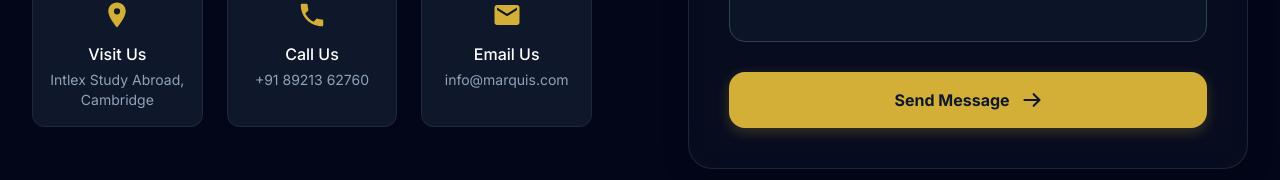
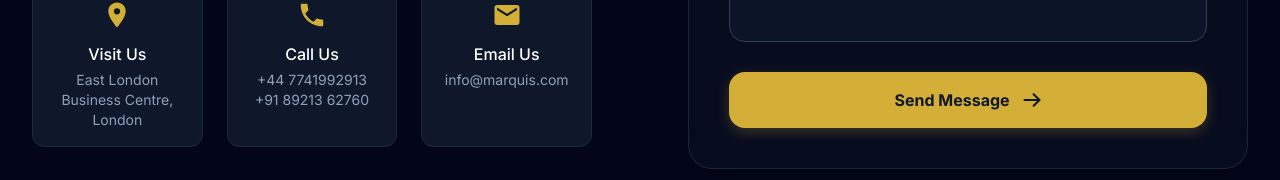
Before and after one commit to ShemeelVK/Marquis, a React (Vite) app: page / in a window 1280 px wide. Shown: the part 5361-5541 px from the top of the page. Built offline with nearby package versions, Linux system fonts and the light colour scheme; a web font is replaced by a local one.

Commit message:
fix: Minor bug fixes

```diff
--- a/src/App.jsx
+++ b/src/App.jsx
@@ -40,7 +40,7 @@ function App() {
 
         {/* WhatsApp Button */}
         <a
-          href="https://wa.me/8921362760" // Replace with actual WhatsApp number including country code (e.g., https://wa.me/447123456789)
+          href="https://wa.me/918921362760?text=Hello%20Marquis%20Overseas,%20I%20would%20like%20to%20speak%20to%20an%20expert!"
           target="_blank"
           rel="noopener noreferrer"
           className="bg-[#25D366] text-white p-3 sm:p-4 rounded-full shadow-2xl hover:bg-[#128C7E] hover:scale-110 hover:shadow-[#25D366]/50 transition-all duration-300 flex items-center justify-center relative"
--- a/src/components/Footer.jsx
+++ b/src/components/Footer.jsx
@@ -70,11 +70,12 @@ const Footer = () => {
               <div className="flex flex-col items-center text-center p-4 bg-slate-900 rounded-xl border border-slate-800">
                 <MdLocationOn className="text-3xl text-[#D4AF37] mb-3" />
                 <h4 className="text-white font-medium mb-1">Visit Us</h4>
-                <p className="text-sm text-slate-400">Intlex Study Abroad, Cambridge</p>
+                <p className="text-sm text-slate-400">East London Business Centre,<br/>London</p>
               </div>
               <div className="flex flex-col items-center text-center p-4 bg-slate-900 rounded-xl border border-slate-800">
                 <MdPhone className="text-3xl text-[#D4AF37] mb-3" />
                 <h4 className="text-white font-medium mb-1">Call Us</h4>
+                <p className="text-sm text-slate-400">+44 7741992913</p>
                 <p className="text-sm text-slate-400">+91 89213 62760</p>
               </div>
               <div className="flex flex-col items-center text-center p-4 bg-slate-900 rounded-xl border border-slate-800">
--- a/src/components/Founders.jsx
+++ b/src/components/Founders.jsx
@@ -17,7 +17,7 @@ const founders = [
   {
     name: 'Mehaq Safvath Chungath',
     title: 'Chairman and Managing Director',
-    image: 'https://www.marquisoverseas.com/Mehaq.jpg',
+    image: 'https://res.cloudinary.com/ddhnk7hzm/image/upload/v1775386498/IMG_4628_4.jpg_pyinqj.jpg',
     message: 'We eliminate the borders standing between skilled professionals and life-changing global opportunities. From rigorous employer verification to transparent visa processing, we guarantee absolute peace of mind for every candidate we place.',
     socials: {
       linkedin: '#https://www.linkedin.com/in/mehaq-safvath-1b3905356/',
```
